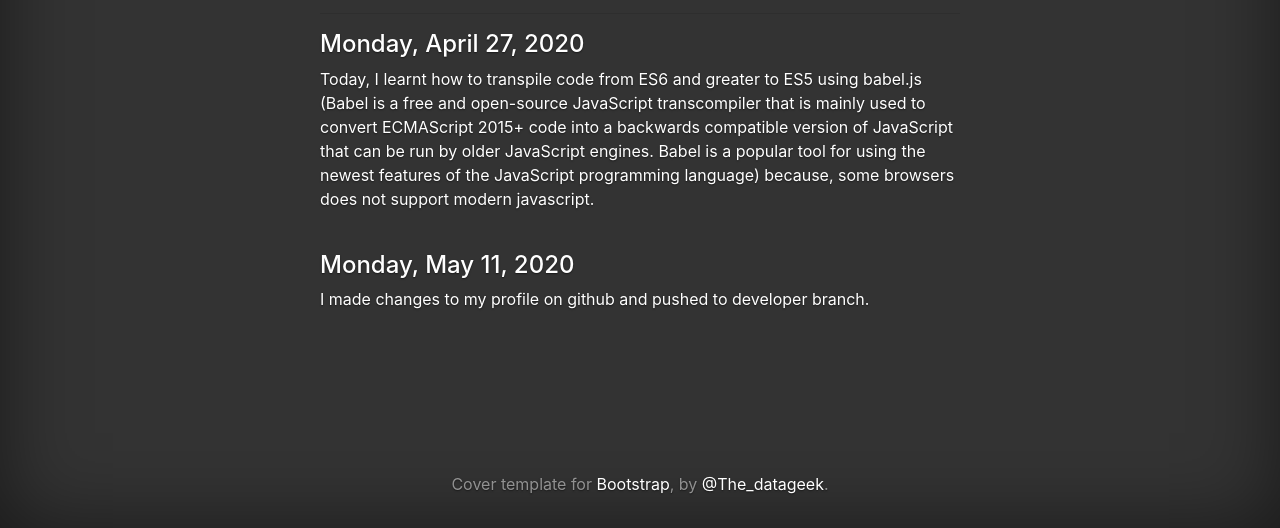
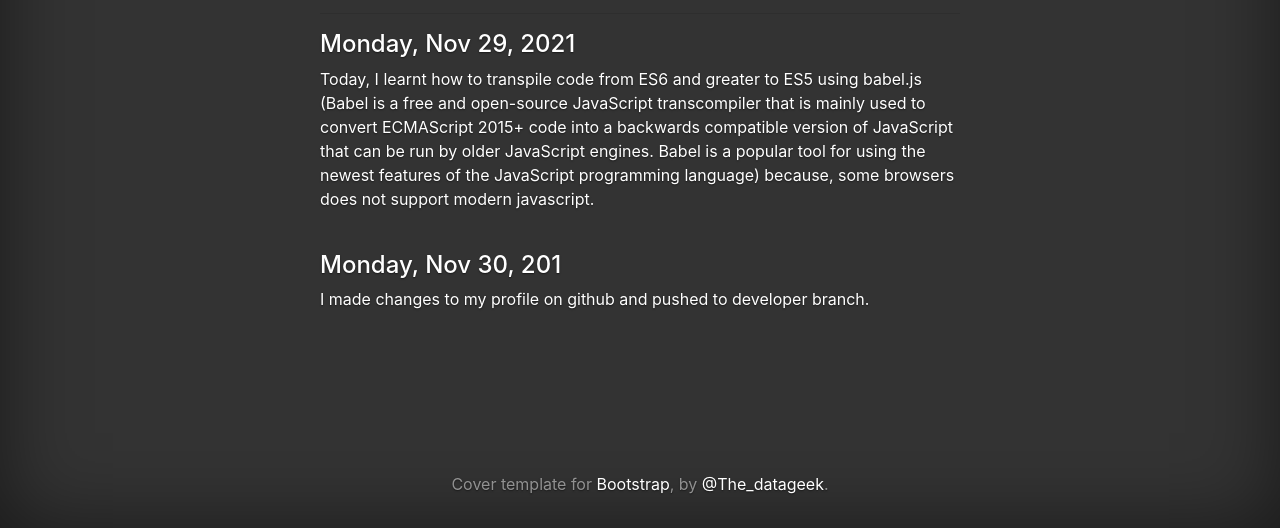
Before and after one commit to demmybite/MyProfile, a plain HTML site: page pages/diary.html in a window 1280 px wide. Shown: the part 272-800 px from the top of the page. Drawn offline with nearby package versions, Linux system fonts and the light colour scheme.

Commit message:
Update diary.html

```diff
--- a/pages/diary.html
+++ b/pages/diary.html
@@ -54,7 +54,7 @@
 
         <h1 style="text-align: left;">My Diary</h1>
         <hr />
-        <h4 style="text-align: left;">Monday, April 27, 2020</h4>
+        <h4 style="text-align: left;">Monday, Nov 29, 2021</h4>
 
         <p style="text-align: left;">
           Today, I learnt how to transpile code from ES6 and greater to ES5
@@ -65,7 +65,7 @@
           features of the JavaScript programming language) because, some
           browsers does not support modern javascript.
         </p><br/>
-        <h4 style="text-align: left;">Monday, May 11, 2020</h4>
+        <h4 style="text-align: left;">Monday, Nov 30, 201</h4>
         <p style="text-align: left;">
           I made changes to my profile on github and pushed to developer branch.
         </p>
```
